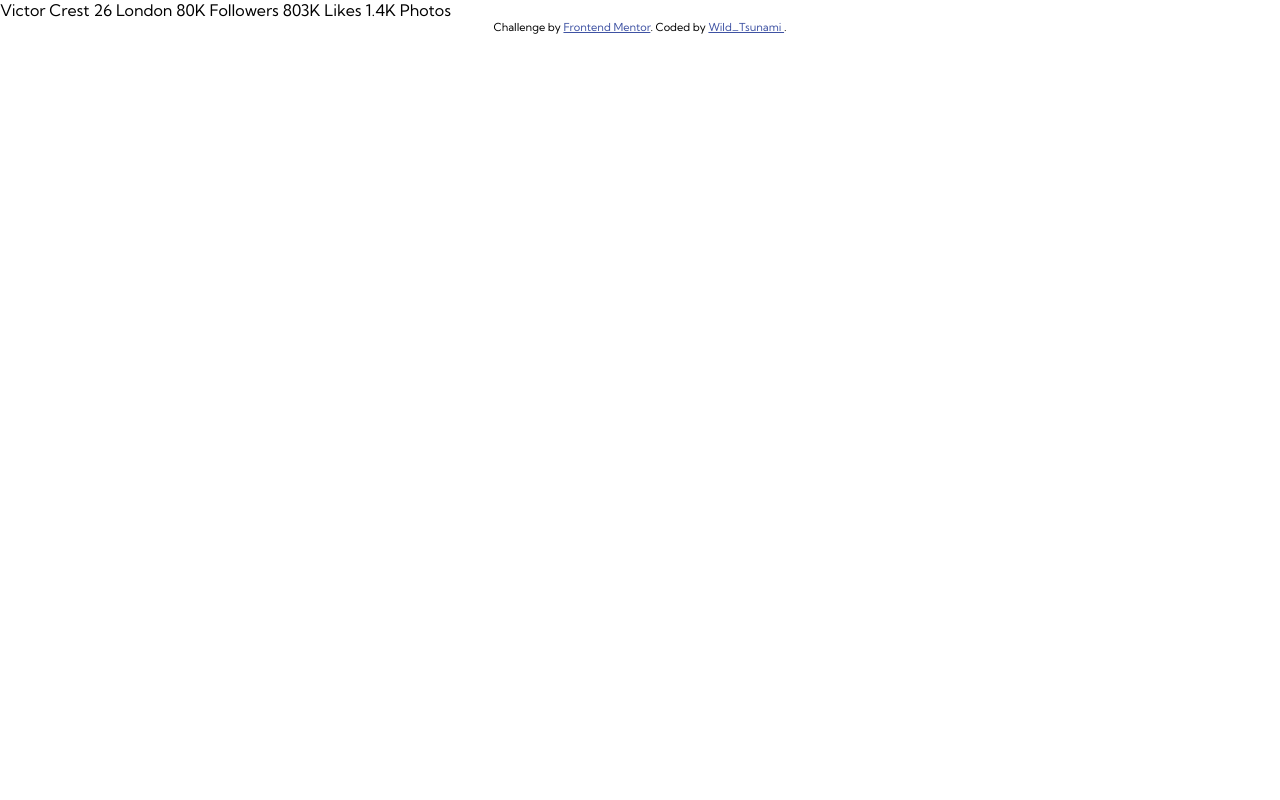
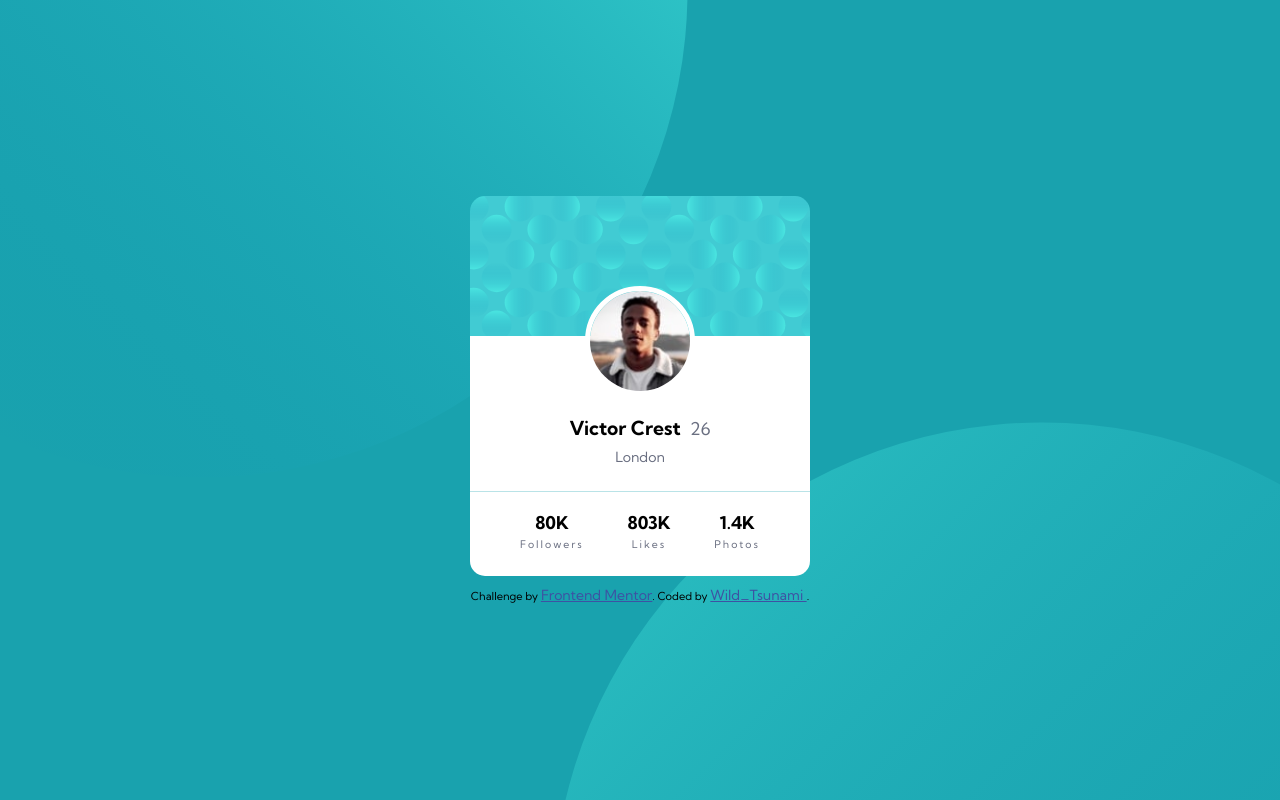
Before and after one commit to WildTsunami/005_profile-_card, a plain HTML site: page index.html in a window 1280 px wide. Drawn offline with Linux system fonts and the light colour scheme.

Commit message:
Finished exercise

```diff
--- a/index.html
+++ b/index.html
@@ -12,23 +12,40 @@
     <!-- Feel free to remove these styles or customise in your own stylesheet 👍 -->
     <style>
       .attribution { font-size: 11px; text-align: center; }
-      .attribution a { color: hsl(228, 45%, 44%); }
+      .attribution a { color: hsl(228, 45%, 44%); font-size: 14px;}
     </style>
   </head>
 
   <body>
-    Victor Crest
-    26
-    London
+    <main>
+      <img src="images/image-victor.jpg" alt="photo">
 
-    80K
-    Followers
+      <div id="name_age">
+        <h1> Victor Crest </h1>
+        <p id="age"> 26 </p>
+      </div>
 
-    803K
-    Likes
+      <p id="city"> London </p>
+      <div class="border"></div>
 
-    1.4K
-    Photos
+      <div id="stats">
+
+        <div>
+          <h2> 80K </h2>
+          <p> Followers </p>
+        </div>
+
+        <div>
+          <h2> 803K </h2>
+          <p> Likes </p>
+        </div>
+
+        <div>
+          <h2> 1.4K </h2>
+          <p> Photos </p>
+        </div>
+      </div>
+    </main>
 
     <footer>
       <div class="attribution">
--- a/styles.css
+++ b/styles.css
@@ -1,6 +1,5 @@
 /* "Kumbh Sans" 400 700 */
 @import url('https://fonts.googleapis.com/css2?family=Kumbh+Sans:wght@400;700&display=swap');
-
 
 :root{
     --dark_cyan: hsl(185, 75%, 39%);
@@ -15,14 +14,101 @@
     margin: 0px;
     box-sizing: border-box;
     font-family: "Kumbh Sans", sans-serif, serif;
+    font-size: 1.10rem;
 }
 
 html{
     height: 100vh;
+
+    background-color: var(--dark_cyan);
+    background-image: url(images/bg-pattern-top.svg), url(images/bg-pattern-bottom.svg);
+    background-repeat: no-repeat;
+    background-position: top -500px left -290px, bottom -600px right -250px;
 }
 
 body{
+    display: flex;
+    flex-direction: column;
+    justify-content: center;
+    align-items: center;
+
     height: 100%;
 }
 
 /* # Main card # */
+main{
+    width: 340px;
+    padding-top: 90px;
+    border: 0px transparent solid;
+    margin-bottom: 10px;
+
+    background-image: url(images/bg-pattern-card.svg);
+    background-repeat: no-repeat;
+    background-color: white;
+
+    border-radius: 15px;
+}
+
+/* ## Personal information ## */
+img{
+    height: 110px;
+    border: 5px white solid;
+    margin: 0 115px 15px;
+
+    border-radius: 90px;
+}
+
+#name_age{
+    text-align: center;
+
+    margin-bottom: 8px;
+}
+
+h1{
+    display: inline;
+}
+
+#age{
+    display: inline;
+
+    padding-left: 5px;
+
+    font-size: 1rem;
+    color: var(--dark_grayish_blue);
+}
+
+#city{
+
+    color: var(--dark_grayish_blue);
+    font-size: 0.8rem;
+    text-align: center;
+
+    margin-bottom: 25px;
+}
+
+.border{
+    border-top: 1px var(--dark_cyan) solid;
+    opacity: 0.3;
+}
+
+/* ## Stats ## */
+#stats{
+    display: flex;
+    justify-content: space-between;
+
+    margin: 20px 50px 25px;
+}
+
+#stats h2{
+    margin-bottom: 5px;
+
+    font-size: 1rem;
+    text-align: center;
+}
+
+#stats p{
+    color: var(--dark_grayish_blue);
+    text-align: center;
+    font-size: 0.6rem;
+    letter-spacing: 2px;
+}
```
Also changed, not shown: images/bg-pattern-bottom.svg (added), images/bg-pattern-card.svg (added), images/bg-pattern-top.svg (added), images/favicon-32x32.png (added), images/image-victor.jpg (added), images/screens/desktop_screen.png (added), images/screens/mobile_screen.png (added).
